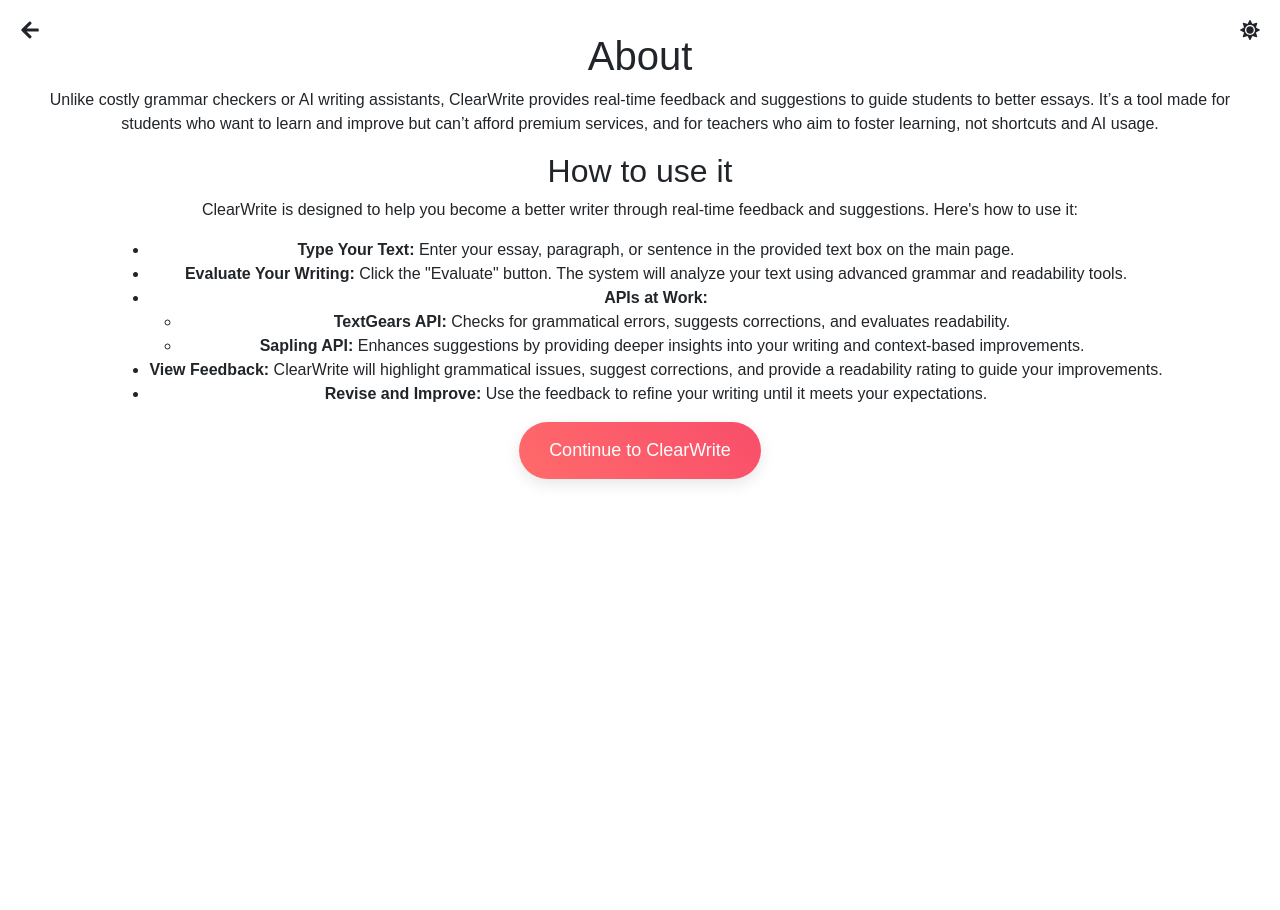
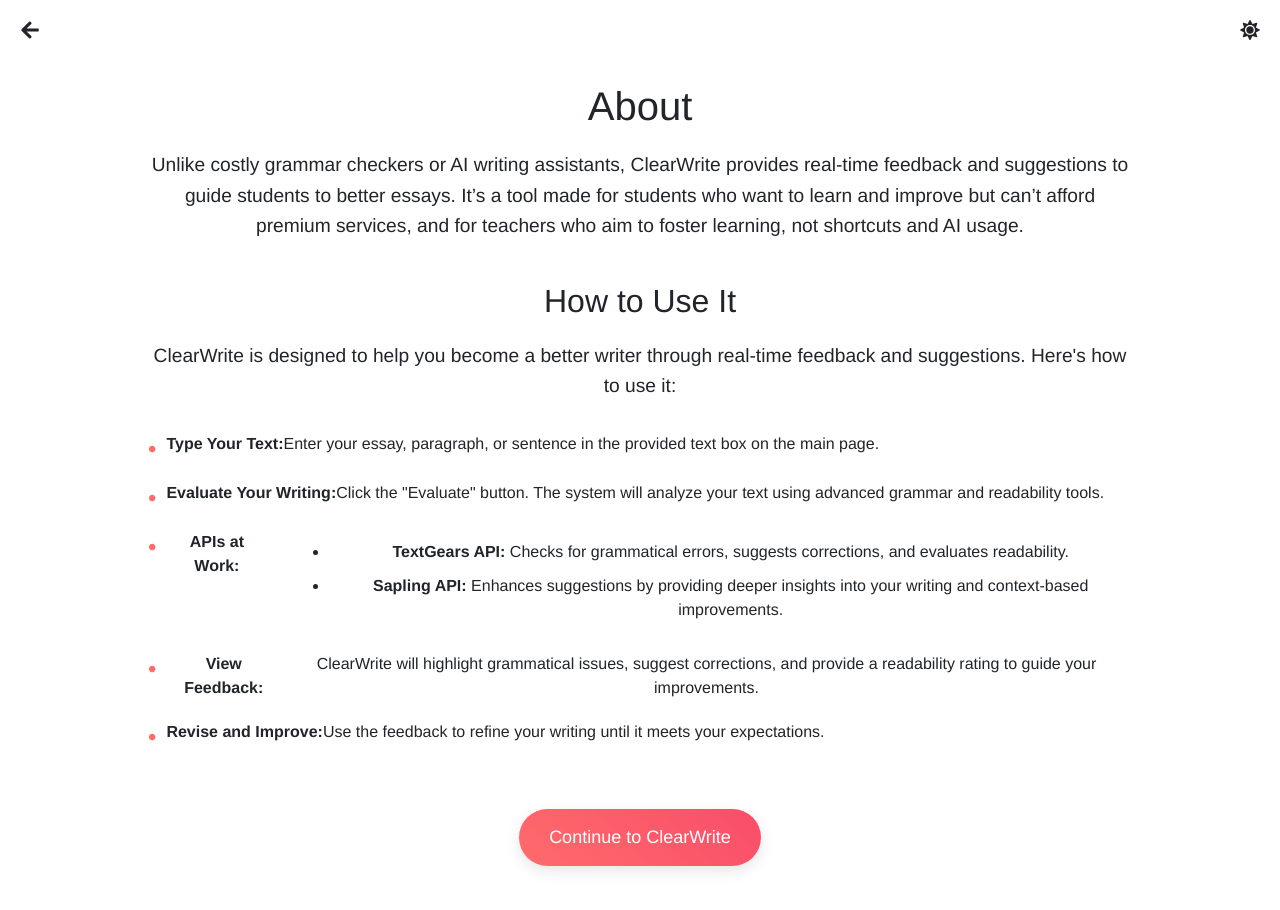
Before and after one commit to Andy-J-B/ClearWrite, a React (Vite) app in the folder client/: page /about in a window 1280 px wide. Shown: the top 910 px of the page. Before the commit the page ends 864 px from the top, so only its background shows below. Built offline with nearby package versions, Linux system fonts and the light colour scheme.

Commit message:
added loading page, and everything else for the intro is done. final touches if required

```diff
--- a/client/package.json
+++ b/client/package.json
@@ -14,7 +14,8 @@
     "react": "^18.3.1",
     "react-dom": "^18.3.1",
     "react-icons": "^5.3.0",
-    "react-router-dom": "^6.28.0"
+    "react-router-dom": "^6.28.0",
+    "react-transition-group": "^4.4.5"
   },
   "devDependencies": {
     "@eslint/js": "^9.13.0",
--- a/client/src/AboutPage.jsx
+++ b/client/src/AboutPage.jsx
@@ -14,7 +14,7 @@
   };
 
   return (
-    <div className="homepage-container">
+    <div className="aboutpage-container">
       {/* Back Button */}
       <button
         className="back-button"
@@ -30,9 +30,11 @@
         </button>
       </div>
 
+      {/* Main Content */}
+      <div className="about-content">
         {/* About Section */}
-      <h1>About</h1>
-      <p>
+        <h1 className="about-title">About</h1>
+        <p className="about-description">
           Unlike costly grammar checkers or AI writing assistants, ClearWrite provides real-time
           feedback and suggestions to guide students to better essays. It’s a tool made for students
           who want to learn and improve but can’t afford premium services, and for teachers who aim to
@@ -40,28 +42,50 @@
         </p>
 
         {/* How to Use Section */}
-      <h2>How to use it</h2>
-      <p>ClearWrite is designed to help you become a better writer through real-time feedback and suggestions. Here's how to use it:</p>
-      <ul>
-        <li><strong>Type Your Text:</strong> Enter your essay, paragraph, or sentence in the provided text box on the main page.</li>
-        <li><strong>Evaluate Your Writing:</strong> Click the "Evaluate" button. The system will analyze your text using advanced grammar and readability tools.</li>
-        <li><strong>APIs at Work:</strong>
-          <ul>
-            <li><strong>TextGears API:</strong> Checks for grammatical errors, suggests corrections, and evaluates readability.</li>
-            <li><strong>Sapling API:</strong> Enhances suggestions by providing deeper insights into your writing and context-based improvements.</li>
+        <h2 className="section-title">How to Use It</h2>
+        <p className="section-description">
+          ClearWrite is designed to help you become a better writer through real-time feedback and
+          suggestions. Here's how to use it:
+        </p>
+        <div className="how-to-use">
+          <ul className="how-to-use-list">
+            <li>
+              <strong>Type Your Text:</strong> Enter your essay, paragraph, or sentence in the
+              provided text box on the main page.
+            </li>
+            <li>
+              <strong>Evaluate Your Writing:</strong> Click the "Evaluate" button. The system will
+              analyze your text using advanced grammar and readability tools.
+            </li>
+            <li>
+              <strong>APIs at Work:</strong>
+              <ul className="nested-list">
+                <li>
+                  <strong>TextGears API:</strong> Checks for grammatical errors, suggests
+                  corrections, and evaluates readability.
+                </li>
+                <li>
+                  <strong>Sapling API:</strong> Enhances suggestions by providing deeper insights
+                  into your writing and context-based improvements.
+                </li>
               </ul>
             </li>
-        <li><strong>View Feedback:</strong> ClearWrite will highlight grammatical issues, suggest corrections, and provide a readability rating to guide your improvements.</li>
-        <li><strong>Revise and Improve:</strong> Use the feedback to refine your writing until it meets your expectations.</li>
+            <li>
+              <strong>View Feedback:</strong> ClearWrite will highlight grammatical issues, suggest
+              corrections, and provide a readability rating to guide your improvements.
+            </li>
+            <li>
+              <strong>Revise and Improve:</strong> Use the feedback to refine your writing until it
+              meets your expectations.
+            </li>
           </ul>
+        </div>
 
         {/* Button to Navigate to Home */}
-      <button
-        className="evaluate-button"
-        onClick={() => navigate('/home')}
-      >
+        <button className="evaluate-button" onClick={() => navigate('/home')}>
           Continue to ClearWrite
         </button>
+      </div>
     </div>
   );
 };
--- a/client/src/App.jsx
+++ b/client/src/App.jsx
@@ -1,19 +1,37 @@
-import './App.css';
-import { BrowserRouter as Router, Routes, Route } from 'react-router-dom';
-import IntroPage from './IntroPage';
-import AboutPage from './AboutPage';
-import HomePage from './HomePage';
+import React from "react";
+import { BrowserRouter as Router, Routes, Route, useLocation } from "react-router-dom";
+import { CSSTransition, SwitchTransition } from "react-transition-group";
+import "./App.css"; // For transitions
+import HomePage from "./HomePage.jsx";
+import IntroPage from "./IntroPage.jsx";
+import AboutPage from "./AboutPage.jsx";
+import LoadingPage from "./LoadingPage.jsx";
 
 const App = () => {
+  const location = useLocation();
+
   return (
-    <Router>
-      <Routes>
-        <Route path="/" element={<IntroPage />} />
-        <Route path="/about" element={<AboutPage />} />
-        <Route path="/home" element={<HomePage />} />
-      </Routes>
-    </Router>
+    <SwitchTransition>
+      <CSSTransition
+        key={location.key}
+        timeout={300}
+        classNames="fade"
+      >
+        <Routes location={location}>
+          <Route path="/" element={<IntroPage />} />
+          <Route path="/about" element={<AboutPage />} />
+          <Route path="/home" element={<HomePage />} />
+          <Route path="/loading" element={<LoadingPage /> } />
+        </Routes>
+      </CSSTransition>
+    </SwitchTransition>
   );
 };
 
-export default App;
+const WrappedApp = () => (
+  <Router>
+    <App />
+  </Router>
+);
+
+export default WrappedApp;
--- a/client/src/Homepage.css
+++ b/client/src/Homepage.css
@@ -1,58 +1,48 @@
+/* Global box-sizing */
 *, *::before, *::after {
   box-sizing: border-box;
 }
 
-/* General container styling */
-.homepage-container {
-  min-height: 100vh; /* Ensure it takes the full viewport height */
+/* Light and dark modes */
+body.light-mode {
+  background-color: #ffffff;
+  color: #333333;
+}
+
+body.dark-mode {
+  background-color: #121212;
+  color: #ffffff;
+}
+
+/* General container styling for both pages */
+.homepage-container,
+.aboutpage-container {
+  min-height: 100vh;
   width: 100%;
   margin: 0;
   padding: 0;
   display: flex;
   flex-direction: column;
   align-items: center;
-  font-family: Arial, sans-serif;
+  font-family: 'Helvetica Neue', Arial, sans-serif;
   transition: background-color 0.3s ease, color 0.3s ease;
   overflow-x: hidden;
 }
 
-/* Prevent horizontal scrolling on the entire page */
-html, body {
-  margin: 0;
-  padding: 0;
-  overflow-x: hidden; /* Ensures no horizontal scroll for the entire page */
-  box-sizing: border-box;
-}
-
-/* Basic styles for light and dark modes */
-body.light-mode {
-  background-color: #ffffff;
-  color: #000000;
-  transition: background-color 0.3s ease, color 0.3s ease;
-}
-
-body.dark-mode {
-  background-color: #121212;
-  color: #ffffff;
-  transition: background-color 0.3s ease, color 0.3s ease;
-}
-
-/* Positioning the toggle button */
+/* Day-Night Toggle */
 .day-night-toggle {
   position: absolute;
   top: 10px;
   right: 10px;
   z-index: 1000;
-  overflow: hidden; /* Prevent any possible overflow caused by the button */
 }
 
-/* Styling the button */
 .toggle-button {
   background: none;
   border: none;
   cursor: pointer;
   font-size: 1.5rem;
-  color: inherit; /* Inherits color from the current theme */
+  color: inherit;
   display: flex;
   align-items: center;
   justify-content: center;
@@ -62,21 +52,125 @@
 }
 
 .toggle-button:hover {
-  transform: scale(1.1); /* Slightly enlarge on hover */
+  transform: scale(1.1);
 }
 
 .toggle-button:focus {
   outline: none;
 }
 
-/* Essay Section */
+/* Back Button Styling */
+.back-button {
+  position: absolute;
+  top: 10px;
+  left: 10px;
+  background: none;
+  border: none;
+  cursor: pointer;
+  color: inherit;
+  display: flex;
+  align-items: center;
+  justify-content: center;
+  padding: 10px;
+  border-radius: 50%;
+  transition: transform 0.3s ease;
+}
+
+.back-button:hover {
+  transform: scale(1.1);
+}
+
+.back-button:focus {
+  outline: none;
+}
+
+/* Styles for AboutPage */
+.about-content {
+  max-width: 80vw;
+  width: 100%;
+  padding: 20px;
+  margin-top: 30px;
+  display: flex;
+  flex-direction: column;
+  align-items: center;
+}
+
+.about-title {
+  font-size: 2.5rem;
+  margin-bottom: 20px;
+  color: inherit;
+}
+
+.about-description {
+  font-size: 1.2rem;
+  line-height: 1.6;
+  text-align: center;
+  margin-bottom: 40px;
+  color: inherit;
+}
+
+.section-title {
+  font-size: 2rem;
+  margin-bottom: 20px;
+  color: inherit;
+}
+
+.section-description {
+  font-size: 1.2rem;
+  line-height: 1.6;
+  text-align: center;
+  margin-bottom: 30px;
+  color: inherit;
+}
+
+.how-to-use {
+  width: 100%;
+}
+
+.how-to-use-list {
+  list-style: none;
+  padding: 0;
+  margin: 0;
+}
+
+.how-to-use-list > li {
+  margin-bottom: 20px;
+  display: flex;
+  align-items: flex-start;
+}
+
+.how-to-use-list > li::before {
+  content: '•';
+  color: #ff6b6b;
+  font-size: 1.5rem;
+  line-height: 1;
+  margin-right: 10px;
+  margin-top: 5px;
+}
+
+.how-to-use-list strong {
+  color: inherit;
+}
+
+.nested-list {
+  list-style-type: disc;
+  margin-left: 30px;
+  margin-top: 10px;
+}
+
+.nested-list li {
+  margin-bottom: 10px;
+  color: inherit;
+}
+
+/* Styles for HomePage */
 .essay-section {
   background-color: inherit;
   box-shadow: 0 4px 8px rgba(0, 0, 0, 0.2);
-  margin: 180px auto; /* Center the section */
+  margin: 100px auto;
   padding: 20px;
-  width: 100%;
-  max-width: 800px; /* Limit the maximum width */
+  width: 90%;
+  max-width: 800px;
   border-radius: 8px;
   display: flex;
   flex-direction: column;
@@ -90,29 +184,32 @@
 
 .essay-input {
   width: 100%;
-  height: 150px;
+  height: 200px;
   margin-bottom: 20px;
   border: 1px solid #ccc;
   border-radius: 8px;
-  padding: 10px;
+  padding: 15px;
   font-size: 16px;
   background-color: inherit;
   color: inherit;
-  resize: none; /* Prevent resizing of the textarea */
+  resize: none;
 }
-body.dark-mode .essay-section{
-  background-color:#171717;
+
+body.dark-mode .essay-section {
+  background-color: #171717;
 }
+
 body.dark-mode .essay-input {
-  background-color: #333333; /* Dark grey background */
-  color: #ffffff;            /* White text for readability */
-  border-color: #555555;     /* Adjust border color */
+  background-color: #333333;
+  color: #ffffff;
+  border-color: #555555;
 }
 
 body.dark-mode .essay-input::placeholder {
-  color: #bbbbbb;            /* Light grey placeholder text */
+  color: #bbbbbb;
 }
 
+/* Evaluate Button */
 .evaluate-button {
   background: linear-gradient(45deg, #ff6b6b, #f94d6a);
   color: white;
@@ -131,17 +228,23 @@
   box-shadow: 0 10px 20px rgba(0, 0, 0, 0.2);
 }
 
-/* About Section */
+/* Adjust .evaluate-button margin-top only in AboutPage */
+.aboutpage-container .evaluate-button {
+  margin-top: 40px;
+}
+
+/* About Section in HomePage */
 .about-section {
-  margin-top: 500px;
+  margin-top: 80px;
   padding: 20px;
   width: 100%;
+  max-width: 1200px;
   text-align: center;
 }
 
 .about-section h2 {
-  font-size: 24px;
-  margin-bottom: 20px;
+  font-size: 2rem;
+  margin-bottom: 30px;
 }
 
 .group-members {
@@ -149,30 +252,6 @@
   justify-content: center;
   gap: 20px;
   flex-wrap: wrap;
-}
-/* Back Button Styling */
-.back-button {
-  position: absolute;
-  top: 10px;
-  left: 10px;
-  background: none;
-  border: none;
-  cursor: pointer;
-  color: inherit; /* Adapt to light/dark mode */
-  display: flex;
-  align-items: center;
-  justify-content: center;
-  padding: 10px;
-  border-radius: 50%;
-  transition: transform 0.3s ease;
-}
-
-.back-button:hover {
-  transform: scale(1.1); /* Slightly enlarge on hover */
-}
-
-.back-button:focus {
-  outline: none;
 }
 
 .member-card {
@@ -182,6 +261,7 @@
   border-radius: 8px;
   text-align: center;
   transition: background-color 0.3s ease;
+  width: 250px;
   margin-bottom: 20px;
 }
 
@@ -189,3 +269,84 @@
   background-color: #424242;
   color: white;
 }
+
+/* Dark Mode Adjustments for AboutPage */
+body.dark-mode .about-description,
+body.dark-mode .section-description,
+body.dark-mode .how-to-use-list li,
+body.dark-mode .nested-list li {
+  color: #dddddd;
+}
+
+body.dark-mode .how-to-use-list > li::before {
+  color: #ff6b6b;
+}
+
+body.dark-mode .nested-list li::marker {
+  color: #ff6b6b;
+}
+
+.introduction-page{
+  display: flex;
+  flex-direction: column;
+  align-items: center;
+  margin-top: 100px;
+}
+
+.introduction-page p{
+  margin-bottom: 80px;
+}
+
+.fade-enter {
+  opacity: 0;
+  transform: scale(0.98); /* Optional slight zoom-out effect */
+}
+.fade-enter-active {
+  opacity: 1;
+  transform: scale(1);
+  transition: opacity 300ms ease, transform 300ms ease;
+}
+.fade-exit {
+  opacity: 1;
+  transform: scale(1);
+}
+.fade-exit-active {
+  opacity: 0;
+  transform: scale(0.98);
+  transition: opacity 300ms ease, transform 300ms ease;
+}
+/* General Loading Page Styling */
+.loading-container {
+  display: flex;
+  flex-direction: column;
+  justify-content: center;
+  align-items: center;
+  height: 100vh;
+  font-family: Arial, sans-serif;
+  text-align: center;
+  background-color: #f4f4f4;
+  color: #333;
+}
+
+/* Progress Bar Styling */
+.progress-bar {
+  width: 80%;
+  max-width: 400px;
+  height: 20px;
+  background-color: #e0e0e0;
+  border-radius: 10px;
+  overflow: hidden;
+  margin: 20px 0;
+  box-shadow: 0 2px 5px rgba(0, 0, 0, 0.1);
+}
+
+.progress-bar-fill {
+  height: 100%;
+  background: linear-gradient(45deg, #ff6b6b, #f94d6a);
+  transition: width 0.3s ease;
+}
+
+.progress-text {
+  font-size: 1.2rem;
+  color: #555;
+}
--- a/client/src/IntroPage.jsx
+++ b/client/src/IntroPage.jsx
@@ -12,6 +12,7 @@
           {/* Add the day-night toggle logic */}
         </button>
       </div>
+      <div className="introduction-page">
       <h1>ClearWrite</h1>
       <p>
         <strong>Your Guide to Better Writing</strong> – This tool empowers you to enhance your
@@ -23,6 +24,7 @@
       >
         Start
       </button>
+      </div>
     </div>
   );
 };
--- /dev/null
+++ b/client/src/LoadingPage.jsx
@@ -0,0 +1,41 @@
+import React, { useState, useEffect } from "react";
+import { useNavigate } from "react-router-dom";
+import "./Homepage.css";
+
+const LoadingPage = () => {
+  const [progress, setProgress] = useState(0);
+  const navigate = useNavigate();
+
+
+  useEffect(() => {
+    const simulateAPICalls = async () => {
+      for (let i = 1; i <= 6; i++) {
+        await new Promise((resolve) => setTimeout(resolve, 1000));
+        setProgress(i);
+      }
+    };
+
+    simulateAPICalls();
+  }, []);
+
+  useEffect(() => {
+    if (progress === 6) {
+      navigate("/results");
+    }
+  }, [progress, navigate]);
+
+  return (
+    <div className="loading-container">
+      <h1>Loading Results...</h1>
+      <div className="progress-bar">
+        <div
+          className="progress-bar-fill"
+          style={{ width: `${(progress / 6) * 100}%` }}
+        ></div>
+      </div>
+      <p className="progress-text">{progress}/6 Features Loaded</p>
+    </div>
+  );
+};
+
+export default LoadingPage;
```
Also changed, not shown: client/src/HomePage.jsx (+14 -10 lines), 1 other file (tests, documents, lock files or other folders). Lines whose indentation alone changed are shown as unchanged.
